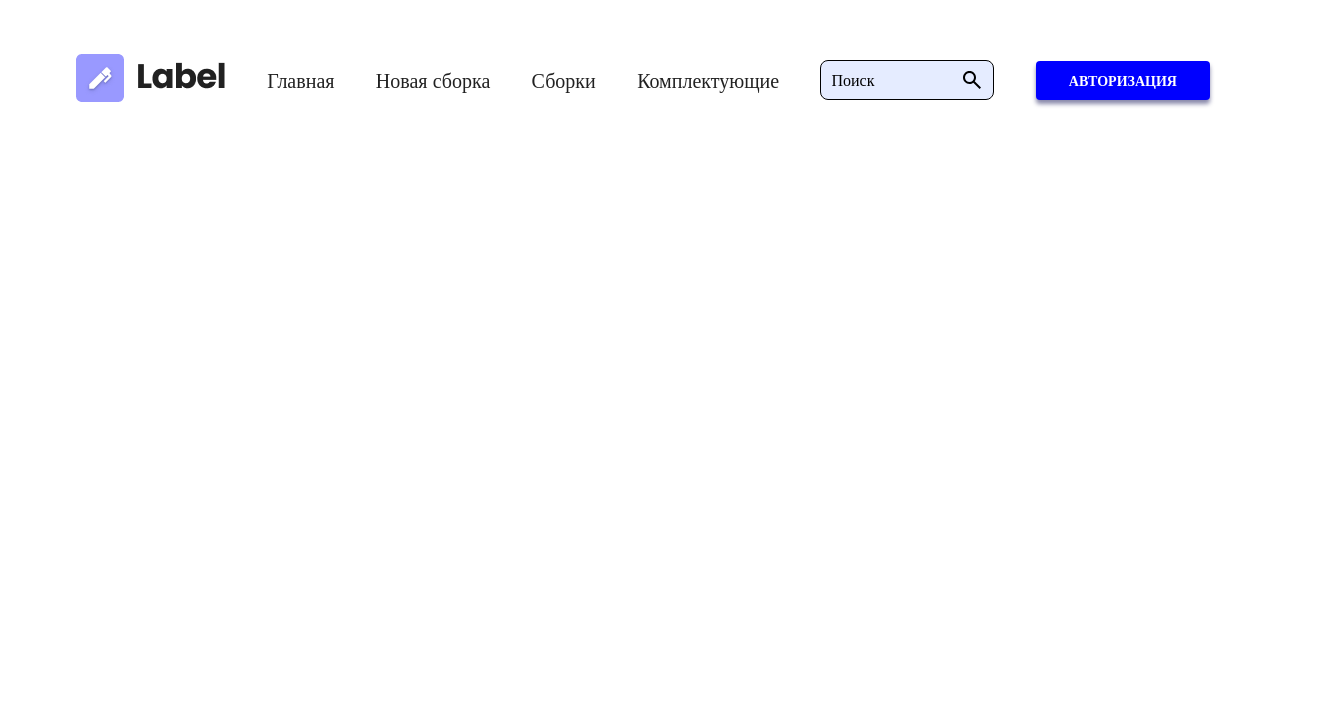
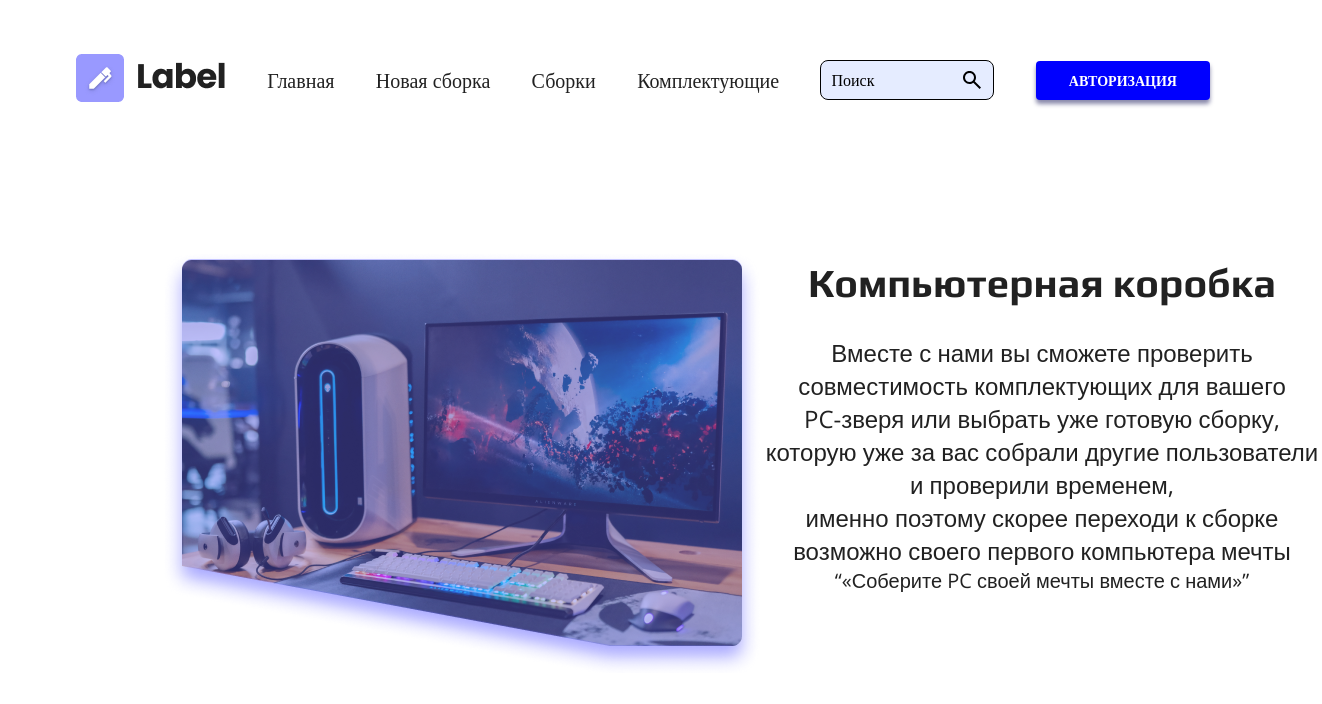
Before and after one commit to konyasharin/PCShop, a React (Vite) app in the folder frontend/: page / in a window 1280 px wide. Shown: the top 704 px of the page, 1322 px wide, since content can reach past the window. Built offline with nearby package versions, Linux system fonts and the light colour scheme.

Commit message:
create all main component without Btn component

```diff
--- /dev/null
+++ b/frontend/src/components/Main/Inform.module.css
@@ -0,0 +1,43 @@
+.body {
+    margin-top: 150px;
+}
+
+.container {
+    position: relative;
+    display: flex;
+    margin-left: 150px;
+}
+
+.Restangle {
+    position: absolute;
+    margin-top: -9px;
+    margin-left: -20px;
+    color: rgba(108, 108, 255, 0.4);
+}
+
+.PC {
+}
+.mainText {
+    margin-left: 20px;
+
+}
+
+.box {
+    font-family: Play, sans-serif;
+    font-size: 40px;
+    color: #000000DE;
+}
+
+.paragraph {
+    margin-top: 30px;
+    font-size: 24px;
+    font-family: "Open Sans", sans-serif;
+    color: #000000DE;
+}
+
+.quote {
+    margin-top: 35px;
+    font-size: 20px;
+    color: #000000DE;
+    font-family: "Open Sans", sans-serif;
+}
--- /dev/null
+++ b/frontend/src/components/Main/Inform.tsx
@@ -0,0 +1,29 @@
+import styles from './Inform.module.css';
+import Restangle from '../../assets/Rectangle .png';
+import Container from '../Container/Container.tsx';
+import PC from '../../assets/PC.png';
+function Inform() {
+  return (
+    <body className={styles.body}>
+      <Container className={styles.container}>
+        <img src={Restangle} alt={'Restangle'} className={styles.Restangle} />
+        <img src={PC} alt={'PC'} className={styles.PC} />
+        <div className={styles.mainText}>
+          <h1 className={styles.box}> Компьютерная коробка </h1>
+          <p className={styles.paragraph}>
+            Вместе с нами вы сможете проверить совместимость комплектующих для
+            вашего <br /> PC-зверя или выбрать уже готовую сборку, которую уже
+            за вас собрали другие пользователи и проверили временем, <br />{' '}
+            именно поэтому скорее переходи к сборке возможно своего первого
+            компьютера мечты
+          </p>
+          <q className={styles.quote}>
+            «Соберите PC своей мечты вместе с нами»
+          </q>
+        </div>
+      </Container>
+    </body>
+  );
+}
+
+export default Inform;
--- a/frontend/src/pages/MainPage/MainPage.tsx
+++ b/frontend/src/pages/MainPage/MainPage.tsx
@@ -1,9 +1,11 @@
 import Header from '../../components/Header/Header.tsx';
+import Inform from '../../components/Main/Inform.tsx';
 
 function MainPage() {
   return (
     <>
       <Header />
+      <Inform />
     </>
   );
 }
```
Also changed, not shown: frontend/src/assets/PC.png (added), frontend/src/assets/Rectangle .png (added).
